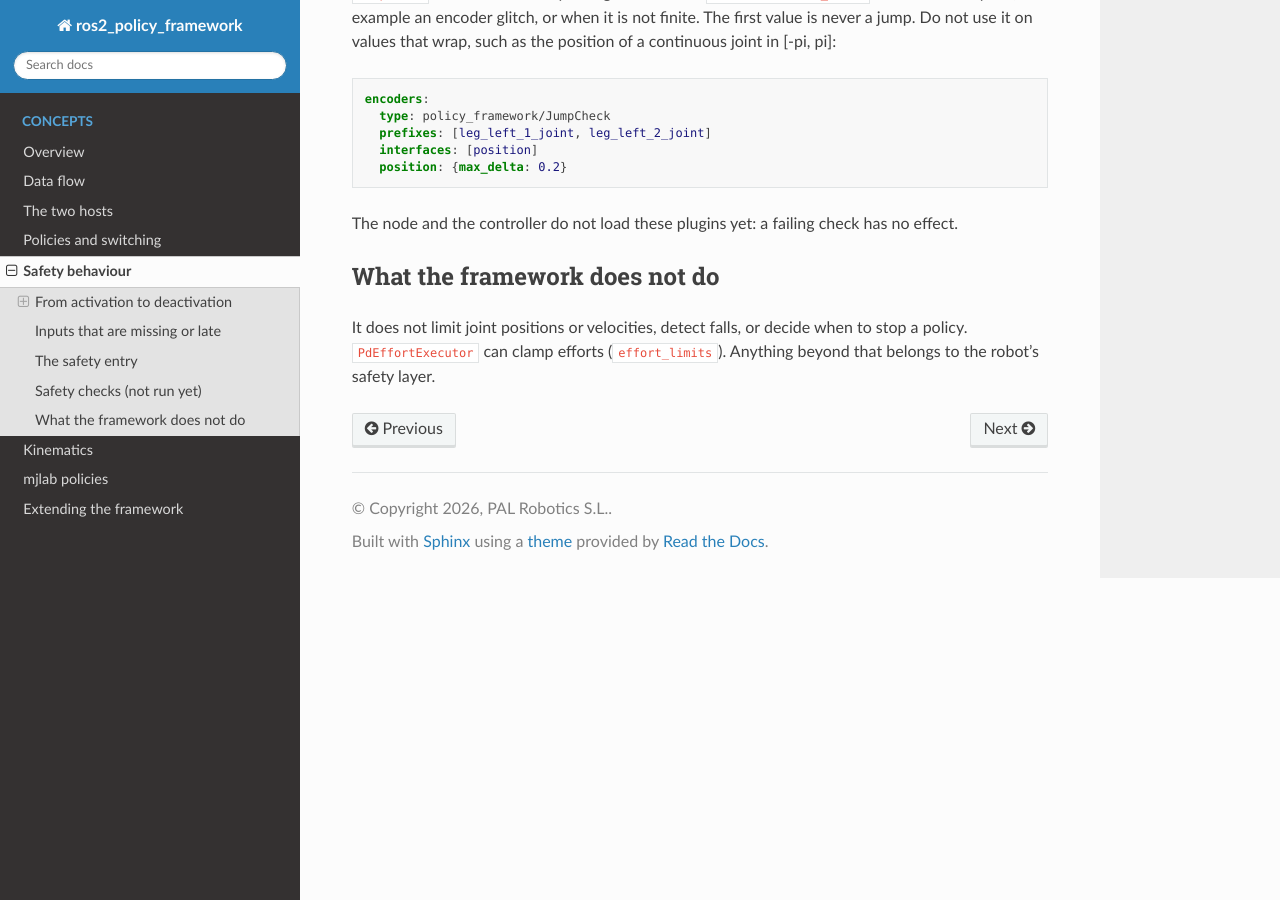
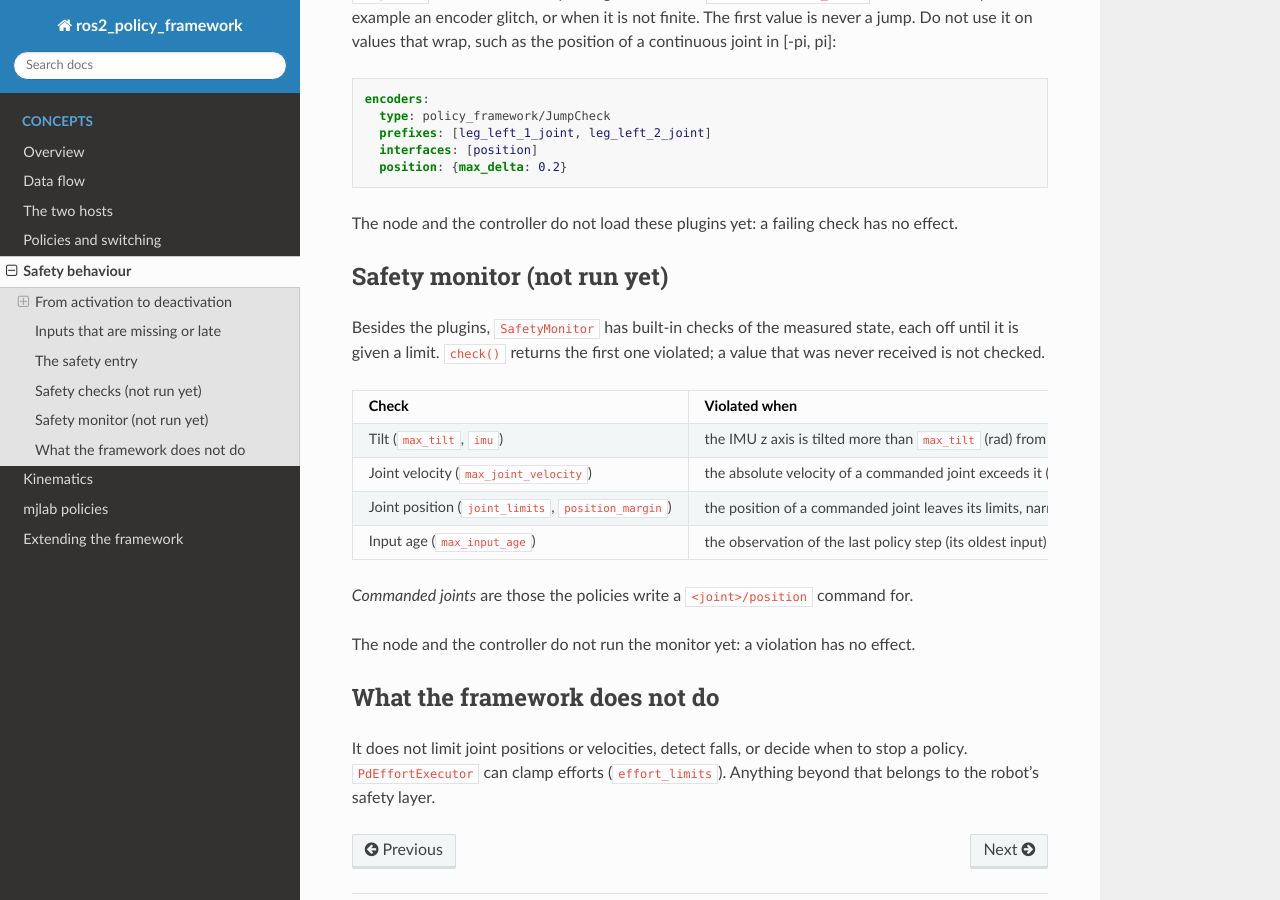
Before and after one commit to saikishor/ros2_policy_framework, a Sphinx documentation site: the page built from docs/safety.rst, in a window 1280 px wide and 900 px high, scrolled down 2198 px. Built offline with Sphinx 7.4.7 and the Read the Docs theme 3.1.0, drawn with Linux system fonts in a browser that asks for light colours.

Commit message:
Document the safety monitor, not run by the hosts yet

```diff
--- a/docs/safety.rst
+++ b/docs/safety.rst
@@ -149,6 +149,35 @@ jump. Do not use it on values that wrap, such as the position of a continuous jo
 
 The node and the controller do not load these plugins yet: a failing check has no effect.
 
+Safety monitor (not run yet)
+----------------------------
+
+Besides the plugins, ``SafetyMonitor`` has built-in checks of the measured state, each off
+until it is given a limit. ``check()`` returns the first one violated; a value that was never
+received is not checked.
+
+.. list-table::
+   :header-rows: 1
+   :widths: 34 66
+
+   * - Check
+     - Violated when
+   * - Tilt (``max_tilt``, ``imu``)
+     - the IMU z axis is tilted more than ``max_tilt`` (rad) from the vertical: the robot is
+       falling. Reads ``<imu>/orientation.{x,y,z,w}``.
+   * - Joint velocity (``max_joint_velocity``)
+     - the absolute velocity of a commanded joint exceeds it (``<joint>/velocity``).
+   * - Joint position (``joint_limits``, ``position_margin``)
+     - the position of a commanded joint leaves its limits, narrowed by the margin. The limits
+       can be read from the robot description; continuous joints have none.
+   * - Input age (``max_input_age``)
+     - the observation of the last policy step (its oldest input) is older than this many
+       seconds: a topic stopped, so the policy acts on the past.
+
+*Commanded joints* are those the policies write a ``<joint>/position`` command for.
+
+The node and the controller do not run the monitor yet: a violation has no effect.
+
 What the framework does not do
 ------------------------------
 
```
Also changed, not shown: README.md (+1 -1 lines).
